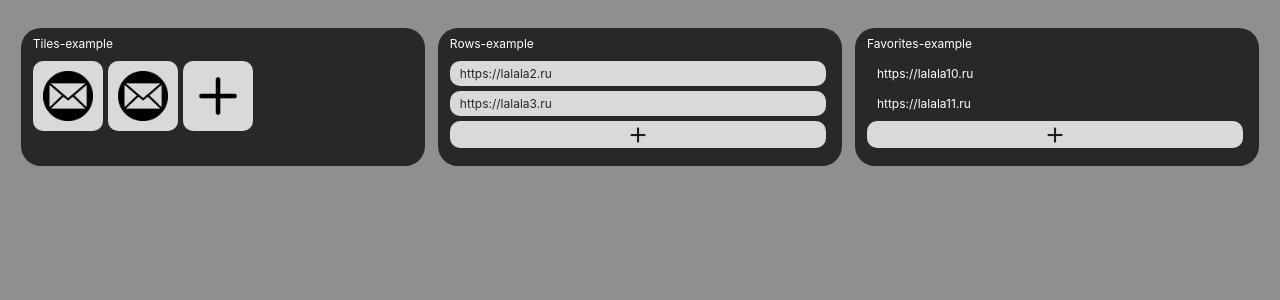
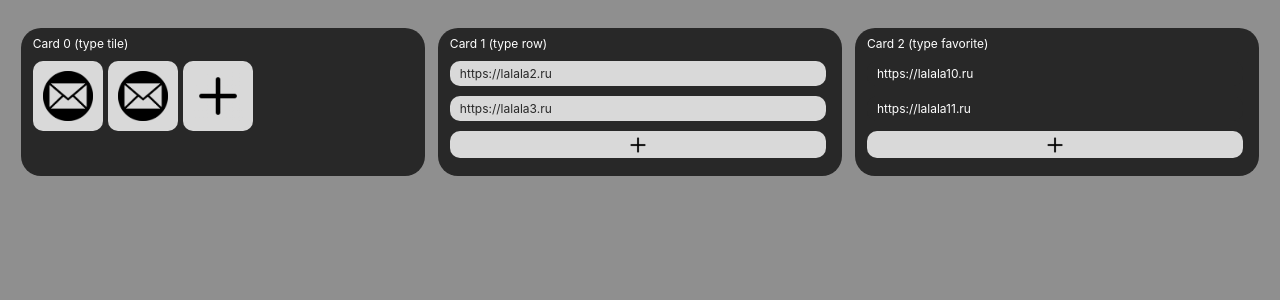
Before and after one commit to parunkov/work1, a Vue app: page / in a window 1280 px wide. Shown: the top 300 px of the page. Built offline with nearby package versions, Linux system fonts and the light colour scheme.

Commit message:
card component

```diff
--- a/package.json
+++ b/package.json
@@ -6,13 +6,16 @@
   "scripts": {
     "dev": "vite",
     "build": "vite build",
-    "preview": "vite preview"
+    "preview": "vite preview",
+    "predeploy": "npm run build",
+    "deploy": "gh-pages -d dist"
   },
   "dependencies": {
     "vue": "^3.4.29"
   },
   "devDependencies": {
     "@vitejs/plugin-vue": "^5.0.5",
+    "gh-pages": "^6.1.1",
     "vite": "^5.3.1"
   }
 }
--- a/src/App.vue
+++ b/src/App.vue
@@ -1,10 +1,13 @@
 <script setup>
 import iconPatch from './assets/icon.png';
-import plusIcon from './assets/plus.webp';
+// import plusIcon from './assets/plus.webp';
 import { ref } from 'vue';
+import Card from './components/Card.vue';
+console.log(Card);
 
-const data = ref({
-  tiles: [
+const data = ref([{
+  type: 'tile',
+  content: [
     {
       link: 'https://lalala1.ru',
       icon: iconPatch
@@ -14,7 +17,10 @@ const data = ref({
       icon: iconPatch
     }
   ],
-  rows: [
+},
+{
+  type: 'row',
+  content: [
     {
       link: 'https://lalala2.ru',
       icon: iconPatch
@@ -24,7 +30,10 @@ const data = ref({
       icon: iconPatch
     }
   ],
-  favorites: [
+},
+{
+  type: 'favorite',
+  content: [
     {
       link: 'https://lalala10.ru',
       icon: iconPatch
@@ -34,19 +43,23 @@ const data = ref({
       icon: iconPatch
     }
   ],
-});
+}
+]);
 const popinOpened = ref(false);
-const addingType = ref('');
+// const addingType = ref('');
 const inputValue = ref('');
+const currentIndex = ref(0);
 
-const openPopin = (type) => {
+const openPopin = (index) => {
   popinOpened.value = true;
-  addingType.value = type;
+  // addingType.value = type;
+  console.log(index);
+  currentIndex.value = index;
 }
 
 const onPopinButtonClick = () => {
   if (inputValue.value.length > 0) {
-    data.value[addingType.value].push({
+    data.value[currentIndex.value].content.push({
       link: inputValue.value,
       icon: iconPatch
     });
@@ -59,7 +72,7 @@ const onPopinButtonClick = () => {
 <template>
   <div class="wrapper">
     <div class="container">
-      <div class="card">
+      <!-- <div class="card">
         <div class="title">Tiles-example</div>
         <div class="cardContent">
           <div v-for="item in data.tiles" :key="item.link" class="tile">
@@ -69,9 +82,11 @@ const onPopinButtonClick = () => {
             <img :src="plusIcon" alt="">
           </div>
         </div>
-      </div>
+      </div> -->
 
-      <div class="card">
+      <Card v-for="(item, index) in data" :key="index" :type="item.type" :index="index" :title="item.title"
+        :content="item.content" @addLink="openPopin(index)" />
+      <!-- <div class="card">
         <div class="title">Rows-example</div>
         <div v-for="item in data.rows" :key="item.link" class="row">
           {{ item.link }}
@@ -79,9 +94,9 @@ const onPopinButtonClick = () => {
         <div class="row plus" @click="openPopin('rows')">
           <img :src="plusIcon" alt="">
         </div>
-      </div>
+      </div> -->
 
-      <div class="card">
+      <!-- <div class="card">
         <div class="title">Favorites-example</div>
         <div v-for="item in data.favorites" :key="item.link" class="favorite">
           {{ item.link }}
@@ -89,7 +104,7 @@ const onPopinButtonClick = () => {
         <div class="row plus" @click="openPopin('favorites')">
           <img :src="plusIcon" alt="">
         </div>
-      </div>
+      </div> -->
 
     </div>
     <div v-if="popinOpened" class="popin">
@@ -99,7 +114,7 @@ const onPopinButtonClick = () => {
   </div>
 </template>
 
-<style scoped>
+<style>
 .wrapper {
   position: relative;
 }
--- /dev/null
+++ b/src/components/Card.vue
@@ -0,0 +1,42 @@
+<script setup>
+import { ref } from 'vue';
+import plusIcon from '../assets/plus.webp';
+
+const props = defineProps({
+    type: {
+        type: String,
+        required: true,
+    },
+    index: {
+        type: Number,
+        required: true,
+    },
+    content: {
+        type: Array,
+        required: true,
+    }
+});
+
+const emit = defineEmits(['addLink']);
+const emitAddLink = () => {
+    emit('addLink', props.index);
+}
+
+const title = ref(`Card ${props.index} (type ${props.type})`)
+</script>
+<template>
+    <div class="card">
+        <div class="title">{{ title }}</div>
+        <div class="cardContent">
+            <div v-for="item in props.content" :key="item.link" :class="props.type">
+                <img v-if="props.type === 'tile'" :src="item.icon" alt="">
+                <div v-else>
+                    {{ item.link }}
+                </div>
+            </div>
+            <div :class="['plus', props.type === 'tile' ? 'tile' : 'row']" @click="emitAddLink">
+                <img :src="plusIcon" alt="">
+            </div>
+        </div>
+    </div>
+</template>
--- a/vite.config.js
+++ b/vite.config.js
@@ -4,4 +4,5 @@ import vue from '@vitejs/plugin-vue'
 // https://vitejs.dev/config/
 export default defineConfig({
   plugins: [vue()],
+  base: '/work1/',
 })
```
Also changed, not shown: 1 other file (tests, documents, lock files or other folders).
